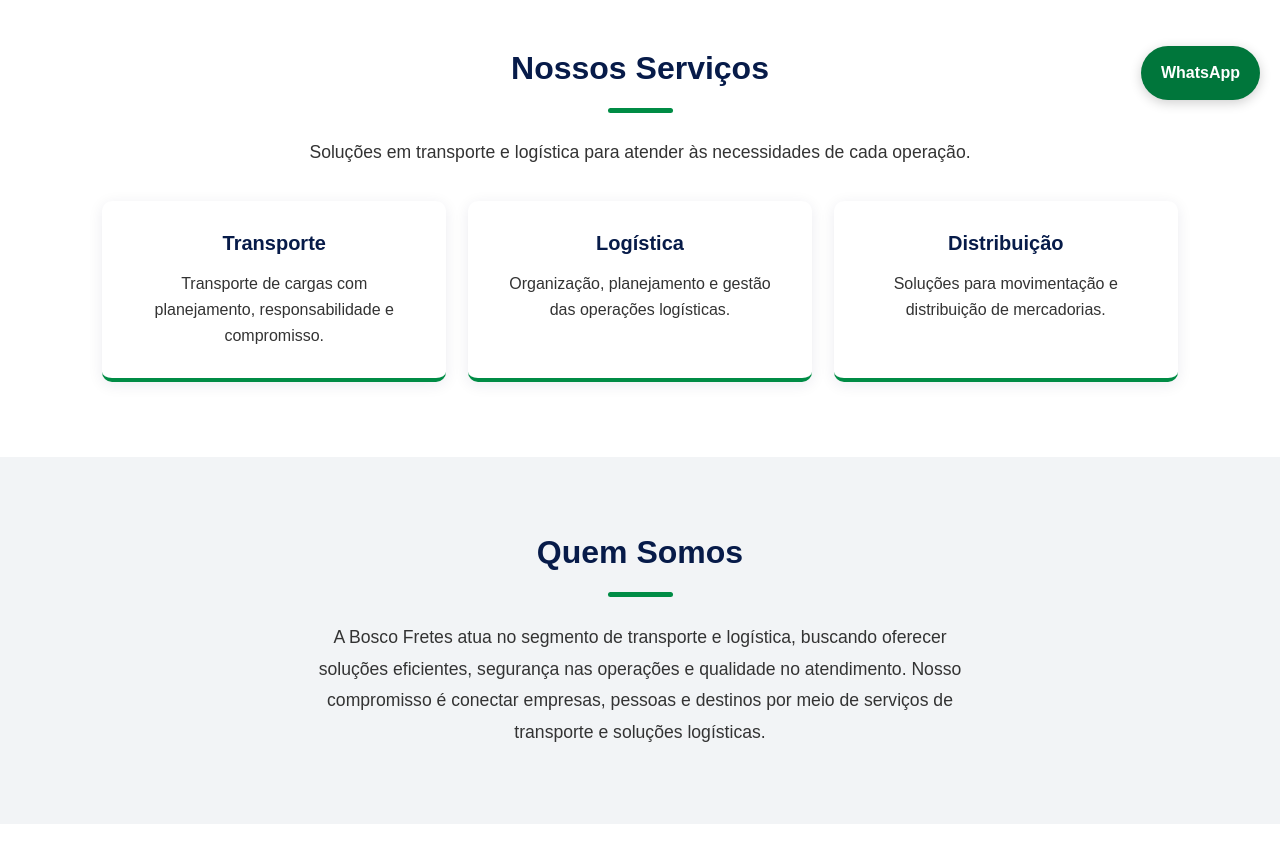
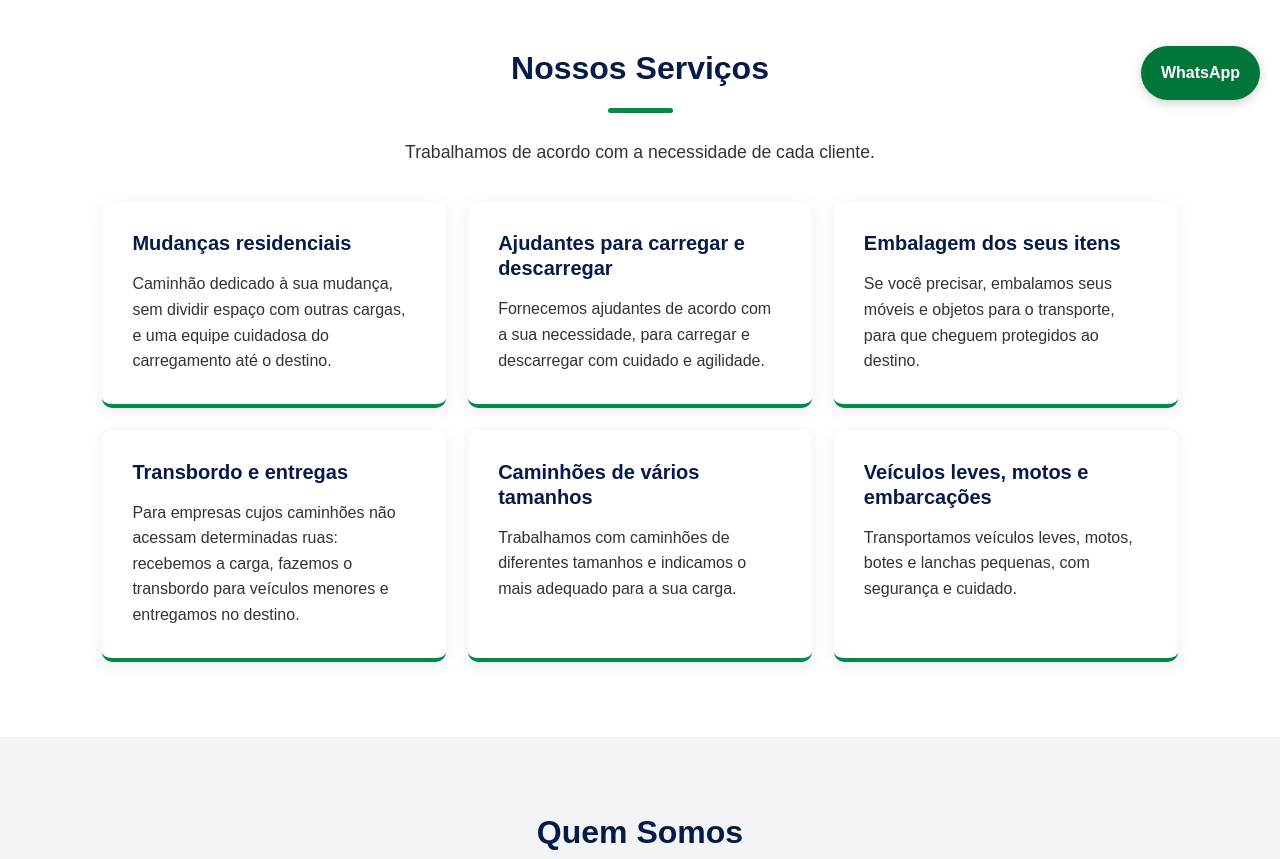
Before and after one commit to ReynaldSteffane/Site-Bosco-Fretes, a plain HTML site: page index.html in a window 1280 px wide. Shown: the part 680-1539 px from the top of the page. Drawn offline with Linux system fonts and the light colour scheme.

Commit message:
Reescreve a secao Nossos Servicos com os servicos reais da empresa (previa)
Co-Authored-By: Claude Sonnet 5.5 <noreply@anthropic.com>
Claude-Session: https://claude.ai/code/session_01Hdw4akmy8yeKLmcYHBABE1

```diff
--- a/estilo.css
+++ b/estilo.css
@@ -212,6 +212,22 @@ section h2 {
 
 .card p {
     font-size: 1rem;
+}
+
+/* SERVIÇOS */
+
+.servicos-grid {
+    display: grid;
+    grid-template-columns: repeat(3, 1fr);
+    gap: 22px;
+    max-width: 1100px;
+    margin: 35px auto 0;
+}
+
+.servicos-grid .card {
+    max-width: none;
+    min-width: 0;
+    text-align: left;
 }
 
 /* SOBRE */
@@ -557,6 +573,10 @@ footer strong {
         grid-template-columns: repeat(2, 1fr);
     }
 
+    .servicos-grid {
+        grid-template-columns: repeat(2, 1fr);
+    }
+
     header {
         justify-content: center;
     }
@@ -572,6 +592,10 @@ footer strong {
 @media (max-width: 750px) {
 
     .avaliacoes .cards {
+        grid-template-columns: 1fr;
+    }
+
+    .servicos-grid {
         grid-template-columns: 1fr;
     }
 
--- a/index.html
+++ b/index.html
@@ -78,33 +78,50 @@
     <div class="linha"></div>
 
     <p class="subtitulo">
-        Soluções em transporte e logística
-        para atender às necessidades de cada operação.
+        Trabalhamos de acordo com a necessidade de cada cliente.
     </p>
 
-    <div class="cards">
+    <div class="cards servicos-grid">
 
         <div class="card">
-            <h3>Transporte</h3>
+            <h3>Mudanças residenciais</h3>
             <p>
-                Transporte de cargas com planejamento,
-                responsabilidade e compromisso.
+                Caminhão dedicado à sua mudança, sem dividir espaço com outras cargas, e uma equipe cuidadosa do carregamento até o destino.
             </p>
         </div>
 
         <div class="card">
-            <h3>Logística</h3>
+            <h3>Ajudantes para carregar e descarregar</h3>
             <p>
-                Organização, planejamento e gestão
-                das operações logísticas.
+                Fornecemos ajudantes de acordo com a sua necessidade, para carregar e descarregar com cuidado e agilidade.
             </p>
         </div>
 
         <div class="card">
-            <h3>Distribuição</h3>
+            <h3>Embalagem dos seus itens</h3>
             <p>
-                Soluções para movimentação
-                e distribuição de mercadorias.
+                Se você precisar, embalamos seus móveis e objetos para o transporte, para que cheguem protegidos ao destino.
+            </p>
+        </div>
+
+        <div class="card">
+            <h3>Transbordo e entregas</h3>
+            <p>
+                Para empresas cujos caminhões não acessam determinadas ruas: recebemos a carga, fazemos o transbordo para veículos menores e entregamos no destino.
+            </p>
+        </div>
+
+        <div class="card">
+            <h3>Caminhões de vários tamanhos</h3>
+            <p>
+                Trabalhamos com caminhões de diferentes tamanhos e indicamos o mais adequado para a sua carga.
+            </p>
+        </div>
+
+        <div class="card">
+            <h3>Veículos leves, motos e embarcações</h3>
+            <p>
+                Transportamos veículos leves, motos, botes e lanchas pequenas, com segurança e cuidado.
             </p>
         </div>
 
```
